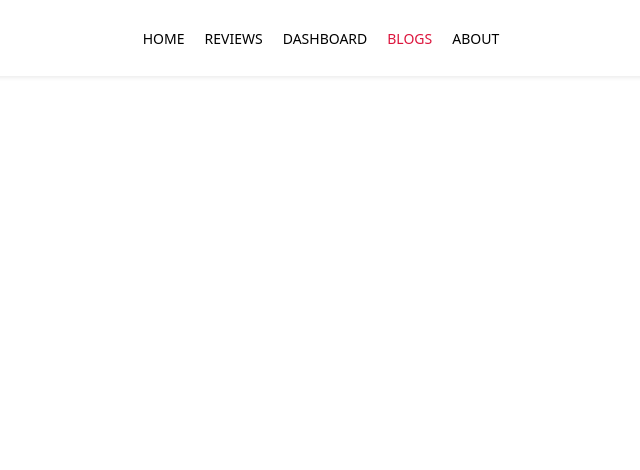
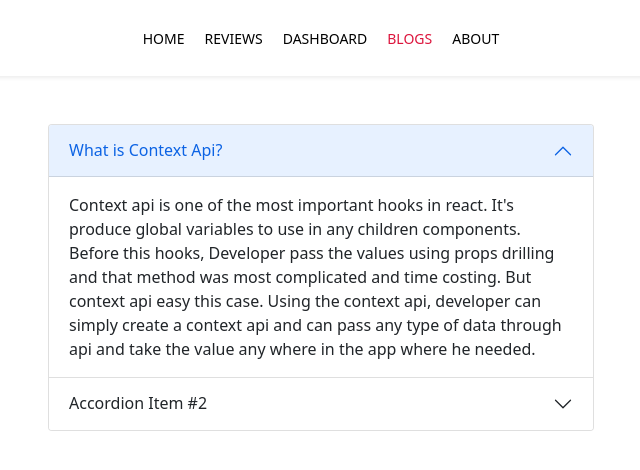
Before and after one commit to amiribnjaman/product-analysis-project-a9, a React (Create React App) app: page /blog in a window 1280 px wide. Shown: the top 470 px of the page, without its empty margins (319-959 px from the left). Built offline with nearby package versions, Linux system fonts and the light colour scheme.

Commit message:
Home page buttons edited

```diff
--- a/src/components/Blog/Blog.js
+++ b/src/components/Blog/Blog.js
@@ -1,9 +1,33 @@
 import React from 'react';
+import { Accordion } from 'react-bootstrap';
 
 const Blog = () => {
     return (
-        <div className='container'>
-
+        <div className='container mt-5'>
+            <div className='row'>
+                <div className='col-md-6 offset-md-3'>
+                    <Accordion defaultActiveKey="0">
+                        <Accordion.Item eventKey="0">
+                            <Accordion.Header>What is Context Api?</Accordion.Header>
+                            <Accordion.Body>
+                                Context api is one of the most important hooks in react. It's produce global variables to use in any children components. Before this hooks, Developer pass the values using props drilling and that method was most complicated and time costing. But context api easy this case. Using the context api, developer can simply create a context api and can pass any type of data through api and take the value any where in the app where he needed.
+                            </Accordion.Body>
+                        </Accordion.Item>
+                        <Accordion.Item eventKey="1">
+                            <Accordion.Header>Accordion Item #2</Accordion.Header>
+                            <Accordion.Body>
+                                Lorem ipsum dolor sit amet, consectetur adipiscing elit, sed do eiusmod
+                                tempor incididunt ut labore et dolore magna aliqua. Ut enim ad minim
+                                veniam, quis nostrud exercitation ullamco laboris nisi ut aliquip ex ea
+                                commodo consequat. Duis aute irure dolor in reprehenderit in voluptate
+                                velit esse cillum dolore eu fugiat nulla pariatur. Excepteur sint occaecat
+                                cupidatat non proident, sunt in culpa qui officia deserunt mollit anim id
+                                est laborum.
+                            </Accordion.Body>
+                        </Accordion.Item>
+                    </Accordion>
+                </div>
+            </div>
         </div>
     );
 };
--- a/src/components/Home/Home.css
+++ b/src/components/Home/Home.css
@@ -9,7 +9,7 @@ p{
     font-weight: 500;
     margin: 15px 0 !important;
 }
-button{
+.explore-btn{
     padding: 17px 40px;
     background-color:rgb(215, 225, 235);
     border: 0;
--- a/src/components/Home/Home.js
+++ b/src/components/Home/Home.js
@@ -11,7 +11,7 @@ const Home = () => {
                     <h1>WANNA Hand Watch</h1>
                     <h2>Your satisfaction is Our Goal.</h2>
                     <p>We are internet based an e-commerce business company. Our main product is hand watch. Last 5 years we services with 100% clients satisfaction. We pioritised our clients satisfaction, its our main objective.</p>
-                    <button >Explore More</button>
+                    <button className='explore-btn'>Explore More</button>
                 </div>
                 <div className='col-md-6 ps-5'>
                     <img src={watch1} alt="" />
--- a/src/components/ReviewsHomePage/ReviewHomePage.css
+++ b/src/components/ReviewsHomePage/ReviewHomePage.css
@@ -1,15 +1,17 @@
 .review-sec{
     margin-top: 80px;
 }
-h2{
+.review-sec h2{
     margin-bottom: 30px !important;
 }
 .review-sec h2{
     margin-bottom: 70px !important;
 }
 .reviews-btn{
-    padding: 12px 90px;
+    padding: 15px 90px;
     margin: 0px 0 10 0 !important;
     background-color: rgb(215, 225, 235);
     border-radius: 5px;
+    border: 0;
+    font-weight: 500;
 }
```
Also changed, not shown: 1 other file (tests, documents, lock files or other folders).
